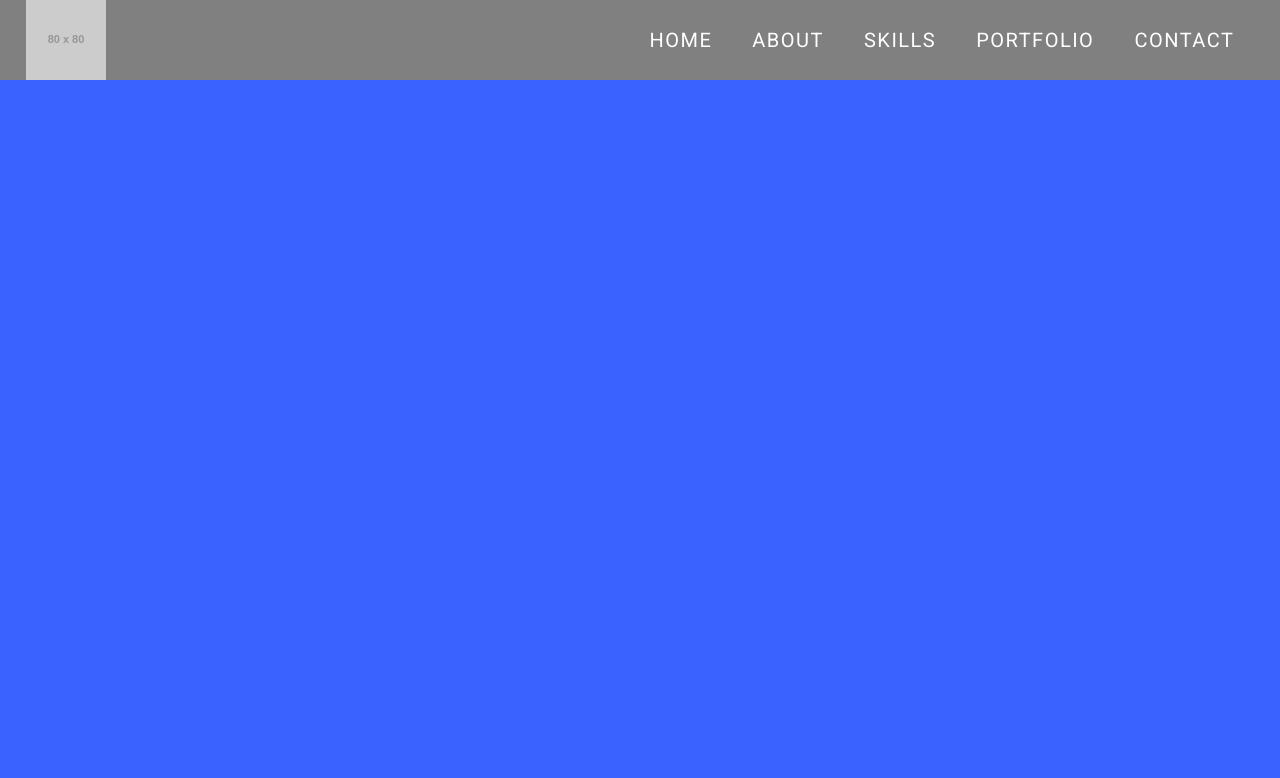
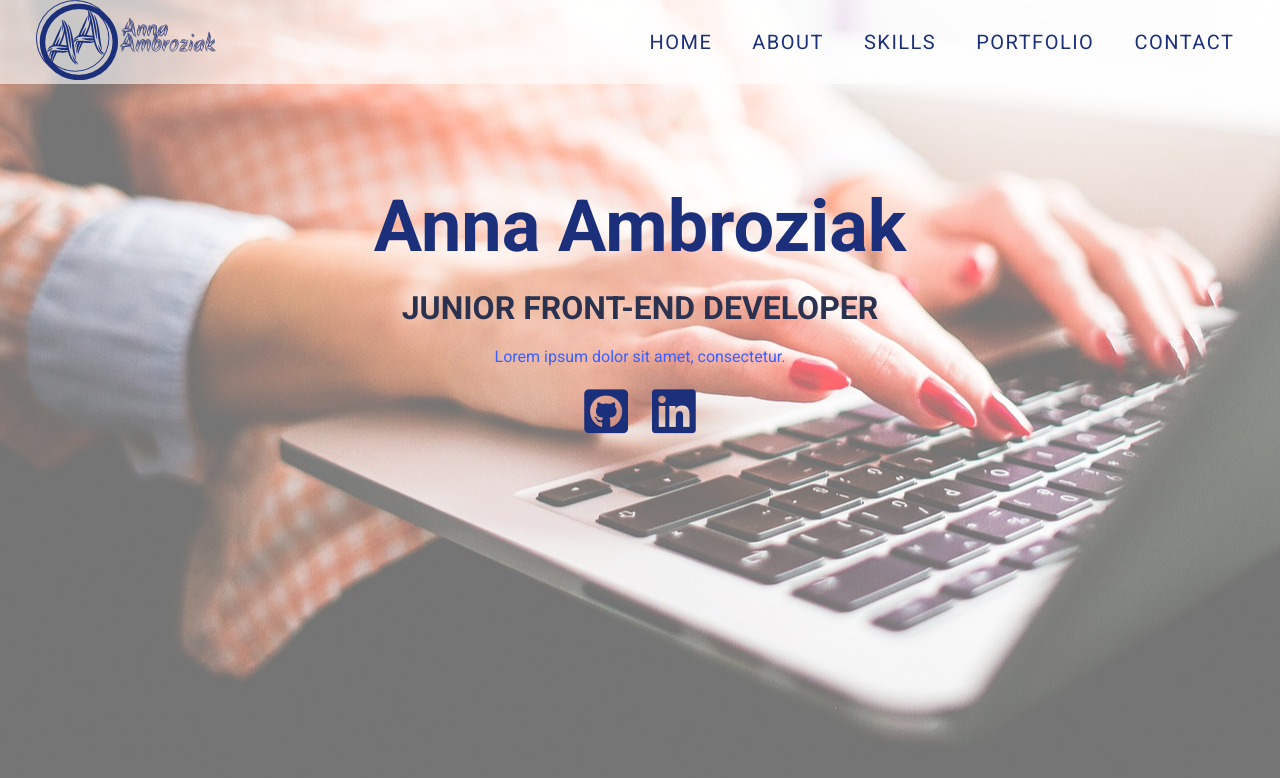
Before and after one commit to annbag/annbag.github.io, a website: page index.html in a window 1280 px wide. Drawn offline with Linux system fonts and the light colour scheme; placeholder pictures from the web are drawn by us.

Commit message:
add header

```diff
--- a/index.html
+++ b/index.html
@@ -6,12 +6,14 @@
 	<meta http-equiv="X-UA-Compatible" content="ie=edge">
 	<title>Portfolio</title>
 	<link href="https://fonts.googleapis.com/css?family=Roboto+Mono|Roboto:400,700" rel="stylesheet">
+	<link rel="stylesheet" href="https://use.fontawesome.com/releases/v5.4.1/css/all.css" integrity="sha384-5sAR7xN1Nv6T6+dT2mhtzEpVJvfS3NScPQTrOxhwjIuvcA67KV2R5Jz6kr4abQsz" crossorigin="anonymous">
 	<link rel="stylesheet" type="text/css" href="css/style.css">
 </head>
 <body>
 	<header>
+		<div class="wrap">
 			<nav class="row">
-			<a href="#"><img src="https://via.placeholder.com/80x80"></a>
+				<a href="#"><img src="images/4.png"></a>
 				<ul>
 					<li><a href="#">Home</a></li>
 					<li><a href="#">About</a></li>
@@ -20,6 +22,16 @@
 					<li><a href="#">Contact</a></li>
 				</ul>
 			</nav>
+			<section class="welcome">
+				<h1>Anna Ambroziak</h1>
+				<h2>Junior Front-end developer</h2>
+				<p>Lorem ipsum dolor sit amet, consectetur.</p>
+				<div class="icon">
+					<a href="#"><i class="fab fa-github-square"></i></a>
+					<a href="#"><i class="fab fa-linkedin"></i></a>
+				</div>
+			</section>
+		</div>
 	</header>
 	<section class="about">
 
--- a/scss/style.scss
+++ b/scss/style.scss
@@ -8,23 +8,33 @@ html {
 	font-family: 'Roboto', sans-serif;
 }
 $main-color: #1C2F7B;
+$color-darker: #2B324F;
+$color-lighter: #3A61FF;
 .row::before, .row::after {
 	content: '';
 	display: table;
 	clear: both;
 }
 header {
-	background-color: #3A62FF;
+	background-image: url(../1.jpg);
+	background-repeat: no-repeat;
+	background-position: center;
+	-webkit-background-size: cover;
+	background-size: cover;
 	height: 100vh;
+	text-align: center;
+	div.wrap {
+		height: 100vh;
+		background-color: rgba(255, 255, 255, 0.3);
 		nav {
-		position: fixed;
+			background-color: rgba(255, 255, 255, 0.6);
+			/*position: fixed;
 			top: 0;
 			height: 80px;
 			line-height: 80px;
 			left: 0;
 			right: 0;
-		z-index: 1;
-		background-color: grey;
+			z-index: 1;*/
 			img {
 				float: left;
 				padding-left: 2%;
@@ -40,15 +50,44 @@ header {
 					display: inline-block;
 					a {
 						display: block;
-					padding: 0 20px;
-					color: #fff;
+						padding: 30px 20px;
+						color: $main-color;
 						font-size: 20px;
 						text-align: center;
 						text-decoration: none;
 						text-transform: uppercase;
 						letter-spacing: 1.5px;
+						&:hover {
+							color: $color-lighter;
 						}
 					}
 				}
 			}
 		}
+		section.welcome {
+			position: relative;
+			top: 0;
+			left: 0;
+			h1 {
+				margin-top: 100px;
+				font-size: 72px;
+				color: $main-color;
+			}
+			h2 {
+				margin: 20px 0;
+				text-transform: uppercase;
+				font-size: 32px;
+				color: $color-darker;
+			}
+			p {
+				font-size: 16px;
+				color: $color-lighter;
+			}
+			.icon i {
+				margin: 20px 10px;
+				font-size: 50px;
+				color: $main-color;
+			}
+		}
+	}
+}
```
Also changed, not shown: 1.jpg (added), 2_1280.jpg (added), css/style-autoprefixer.css, css/style.css, images/1.png (added), images/2.png (added), images/3.png (added), images/4.png (added), images/5.png (added), images/6.png (added), logo.png (deleted), 1 other file. Lines whose indentation alone changed are shown as unchanged.
